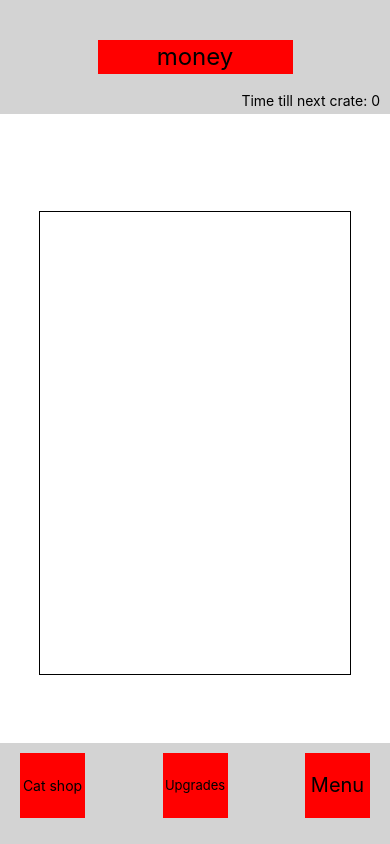
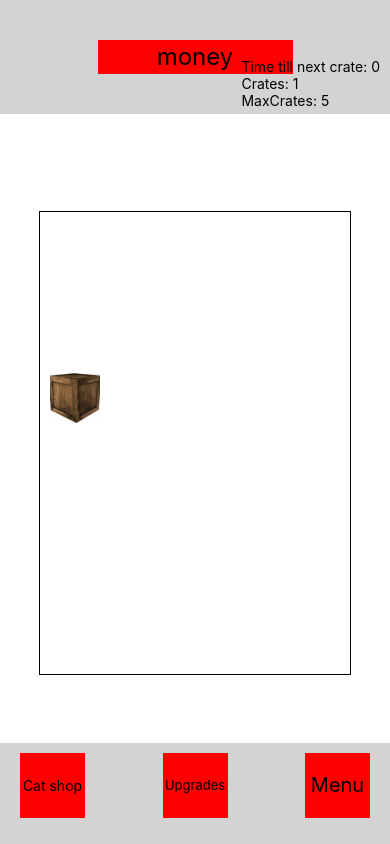
Before and after one commit to anon207/CatMerger, a React Native app: screen / in a window 390 px wide. Built offline with nearby package versions, Linux system fonts and the light colour scheme.

Commit message:
Trying to figure out crate spawning and cat spawning.

```diff
--- a/App.js
+++ b/App.js
@@ -9,7 +9,7 @@ import { CatContainer } from './Components/CatContainer';
 export default function App() {
   const initialTimePerCrate = 5;
   const [timer, setTimer] = useState(initialTimePerCrate);
-  const [crates, setCrates] = useState(0);
+  const [crates, setCrates] = useState([]);
   const MaxCrates = 5;
 
   useEffect(() => {
@@ -27,7 +27,7 @@ export default function App() {
 
   return (
     <View style={styles.container}>
-      <MoneyBar timer={timer} />
+      <MoneyBar timer={timer} crates={crates} setCrates={setCrates} MaxCrates={MaxCrates}/>
       <CatContainer timer={timer} crates={crates} setCrates={setCrates} MaxCrates={MaxCrates}/>
       <UpgradeBar />
       <StatusBar hidden={true} />
--- a/Components/CatContainer.js
+++ b/Components/CatContainer.js
@@ -1,12 +1,90 @@
-import { StyleSheet, Text, View } from 'react-native';
+import React, { useEffect, useRef, useState } from 'react';
+import { StyleSheet, View, Pressable, Image, PanResponder, Animated } from 'react-native';
 
-export const CatContainer = () => {
-    return(
+export const CatContainer = ({ timer, crates, setCrates, MaxCrates }) => {
+    const addedCrateRef = useRef(false);
+    const [primaryCats, setPrimaryCats] = useState([]);
+
+    const addCrate = () => {
+        if (!addedCrateRef.current && crates.length + primaryCats.length < MaxCrates) {
+            const newCrate = {
+                id: Math.random().toString(),
+                x: Math.floor(Math.random() * 200),
+                y: Math.floor(Math.random() * 200),
+            };
+            setCrates(prevCrates => [...prevCrates, newCrate]);
+            addedCrateRef.current = true;
+        }
+    };
+
+    const removeCrate = (idToRemove, x, y) => {
+        setPrimaryCats(prevCrates => [...prevCrates, { id: idToRemove, x, y }]);
+        setCrates(prevCrates => prevCrates.filter(crate => crate.id !== idToRemove));
+    };
+
+    useEffect(() => {
+        if (timer === 0) {
+            addCrate();
+        } else {
+            addedCrateRef.current = false; // Reset the flag when timer is not 0
+        }
+    }, [timer]);
+
+    const panResponders = useRef({}).current;
+
+    const createPanResponder = (id) => {
+        return PanResponder.create({
+            onStartShouldSetPanResponder: () => true,
+            onPanResponderMove: Animated.event(
+                [
+                    null,
+                    { dx: panResponders[id]?.x, dy: panResponders[id]?.y }
+                ],
+                { useNativeDriver: false }
+            ),
+            onPanResponderRelease: () => {
+                // Don't reset the pan gesture
+            }
+        });
+    };
+
+    useEffect(() => {
+        primaryCats.forEach(crate => {
+            if (!panResponders[crate.id]) {
+                panResponders[crate.id] = createPanResponder(crate.id);
+                panResponders[crate.id].x = new Animated.Value(0);
+                panResponders[crate.id].y = new Animated.Value(0);
+            }
+        });
+    }, [primaryCats]);
+
+    return (
         <View style={CatContainerStyles.container}>
-
+            {crates.map(crate => (
+                <Pressable key={crate.id} onPress={() => removeCrate(crate.id, crate.x, crate.y)}>
+                    <Image
+                        source={require('../assets/crate.jpg')}
+                        style={{ width: 50, height: 50, position: 'absolute', top: crate.y, left: crate.x }}
+                    />
+                </Pressable>
+            ))}
+            {primaryCats.map((primaryCat) => (
+                <Animated.View
+                    key={primaryCat.id}
+                    style={[
+                        { position: 'absolute', top: primaryCat.y, left: primaryCat.x },
+                        panResponders[primaryCat.id]?.panHandlers?.move?.getLayout()
+                    ]}
+                >
+                    <Image
+                        source={require('../assets/Test_cat1.jpg')}
+                        style={{ width: 50, height: 50 }}
+                    />
+                </Animated.View>
+            ))}
         </View>
     );
-}
+};
 
 const CatContainerStyles = StyleSheet.create({
     container: {
--- a/Components/MoneyBar.js
+++ b/Components/MoneyBar.js
@@ -1,13 +1,15 @@
 import { StyleSheet, Text, View } from 'react-native';
 
-export const MoneyBar = ({ timer }) => {
+export const MoneyBar = ({ timer, crates, setCrates, MaxCrates }) => {
     return(
         <View style={MoneyBarStyles.container}>
             <View style={MoneyBarStyles.moneyDisplay}>
                 <Text style={{fontSize: 24}}>money</Text>
             </View>
             <View style={MoneyBarStyles.crateDisplay}>
-                <Text>Time till next crate: {timer}</Text>
+                <Text>Time till next crate: {crates.length !== MaxCrates ? timer : 'FULL'}</Text>
+                <Text>Crates: {crates.length}</Text>
+                <Text>MaxCrates: {MaxCrates}</Text>
             </View>
         </View>
     );
```
Also changed, not shown: assets/crate.jpg (added).
